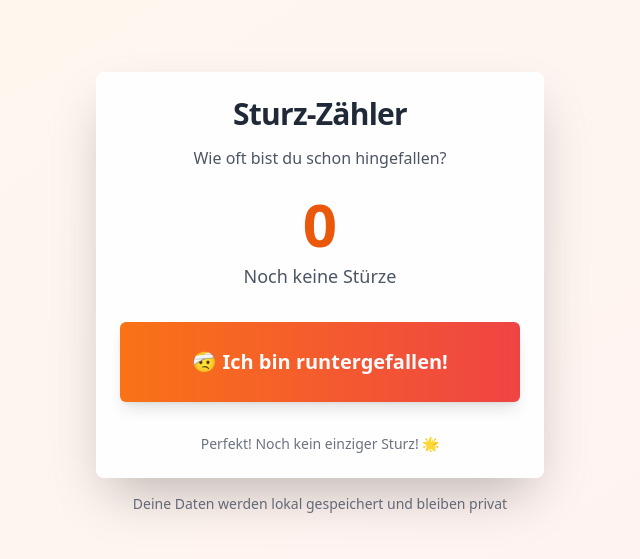
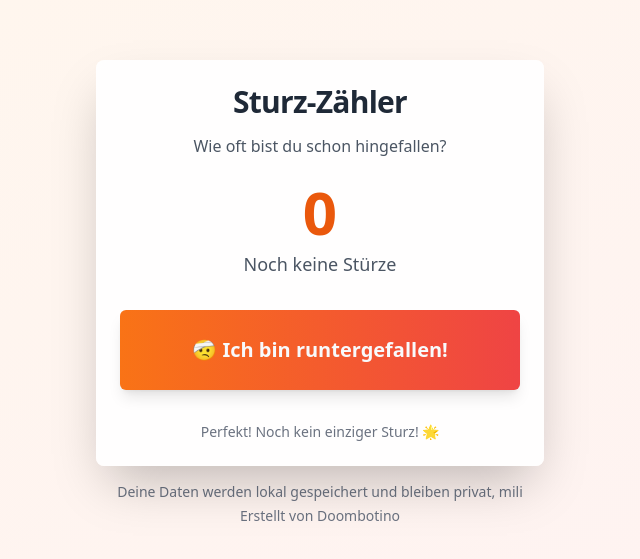
Before and after one commit to Doombotino/mili, a React (Vite) app: page / in a window 1280 px wide. Shown: the part 107-666 px from the top of the page, without its empty margins (320-960 px from the left). Built offline with nearby package versions, Linux system fonts and the light colour scheme.

Commit message:
Add footer and attribution
Add a footer with privacy information and attribution to Doombotino.

```diff
--- a/src/components/FallCounter.tsx
+++ b/src/components/FallCounter.tsx
@@ -1,4 +1,3 @@
-
 import React, { useState, useEffect } from 'react';
 import { Button } from "@/components/ui/button";
 import { Card, CardContent, CardHeader, CardTitle } from "@/components/ui/card";
@@ -97,9 +96,10 @@ const FallCounter = () => {
       </Card>
 
       {/* Info Text */}
-      <p className="text-center text-sm text-gray-500 mt-4">
-        Deine Daten werden lokal gespeichert und bleiben privat
-      </p>
+      <div className="text-center text-sm text-gray-500 mt-4 space-y-1">
+        <p>Deine Daten werden lokal gespeichert und bleiben privat, mili</p>
+        <p>Erstellt von Doombotino</p>
+      </div>
     </div>
   );
 };
```
